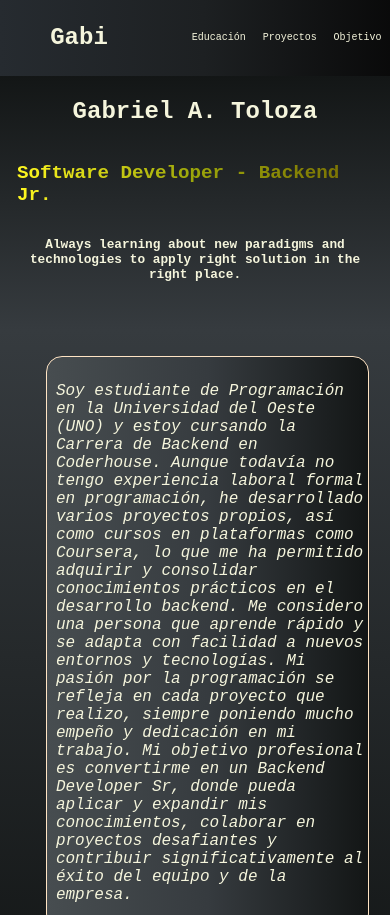
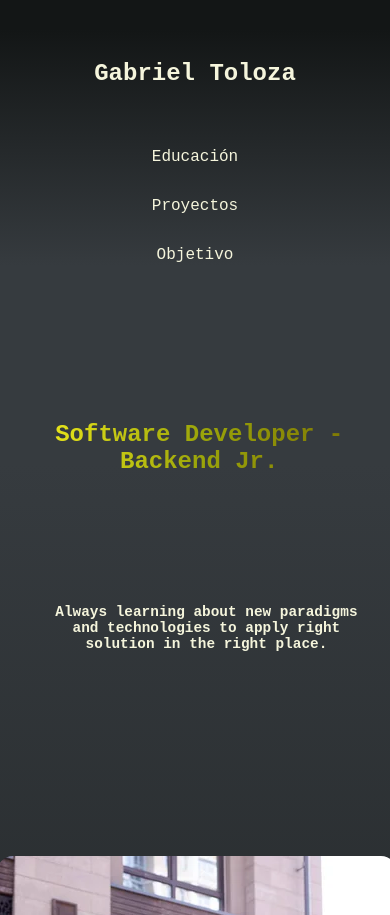
Before and after one commit to gabrieltoloza/Portafolio_GeneracionT, a plain HTML site: page index.html in a window 390 px wide. Shown: the top 915 px of the page. Drawn offline with Linux system fonts and the light colour scheme.

Commit message:
to road responsive

```diff
--- a/estilos.css
+++ b/estilos.css
@@ -10,28 +10,25 @@
 }
 
 body {
-    background: linear-gradient(to left, #363b3f , #131616 , #363b3f );
-    height: 100%;
-    width: 100%;
+    /* background: linear-gradient(to left, #363b3f , #131616 , #363b3f ); */
+    background: whi;
 }
 
 
 
 .header-navbar {
-
-    padding: 1vh;
-    background: linear-gradient(to left, #363b3f , #131616 , #363b3f );
-    height: 7vh;
+    background: linear-gradient(to top, #363b3f 10%, #131616  90%);
+    height: 35vh;
     width: 100%;
     color: antiquewhite;
 }
 
 #navBar {
     display: flex;
-    flex-direction: row;
+    flex-direction: column;
     justify-content: space-between;
     height: 100%;
-
+    width: 100%;
 }
 
 .navbar-div1 {
@@ -40,23 +37,25 @@ body {
     width: 100%;
     height: 100%;
     align-items: center;
+}
+
+.navbar-div1 h1 {
 
 }
 
 
 .navbar-ul {
     display: flex;
-    flex-direction: row;
+    flex-direction: column;
     width: 100%;
     height: 100%;
-    align-items: center;
-    padding-left: 85vh;
+    padding: 0;
     list-style-type: none;
+
 }
 
 .navbar-ul li {
-    margin: 1vh;
-
+    height: 100%;
 }
 
 
@@ -67,7 +66,7 @@ body {
 
 
 
-@media  (max-width: 600px ) {
+@media  (min-width: 768px ) {
 
     .header-navbar {
         background: linear-gradient(to left , #080808 , #1d2022 , #262b30 );
@@ -76,132 +75,178 @@ body {
 
     }
 
+    #navBar {
+        display: flex;
+        flex-direction: row;
+    }
+
+    #navBar div h1 {
+        margin-left: 4vh;
+    }
+
     .navbar-ul {
         display: flex;
         flex-direction: row;
         width: 100%;
         height: 100%;
-        align-items: center;
-        padding-left: 4vh;
-        padding-right: 1vh;
+        margin-right: 3vh;
         list-style-type: none;
         font-size: 10px;
+        justify-content: end;
+    }
+
+    .navbar-ul li {
+        height: 100%;
+        display: flex;
+        justify-content: center;
+        align-items: center;
+        margin-inline: 2vh;
+    }
+
+    .navbar-ul li a {
+
+    }
+}
+
+@media  (min-width: 1024px ) {
+
+    #navBar {
+        padding-right: 2vh;
+    }
+
+    .navbar-ul {
+        font-size: 2.1vh;
+        margin-left: 2vh;
+        font-weight: bold;
     }
 }
 
 
 
 /*  ==== BIENVENIDA ====  */
-
+/* !!!  TERMINAR LA BIENVENIDA MOBILE */
+/* !!!  TERMINAR LA BIENVENIDA MOBILE */
+/* !!!  TERMINAR LA BIENVENIDA MOBILE */
 
 .bienvenida {
-    padding: 1vh;
+    margin: 0;
+    padding: 0;
     color: antiquewhite;
-    background: linear-gradient(to left, #363b3f , #131616 , #363b3f );
+    background: linear-gradient(to bottom, #363b3f 10%, #131616 90% );
     min-height: 100vh;
+    min-width: 100%;
     display: grid;
     grid-template-areas:
-    "titulo titulo"
-    "imagen texto"
+    "titulo"
+    "imagen"
+    "texto"
     ;
-    grid-template-columns: 1fr 1fr;
-    grid-template-rows: 40% 60%;
-    gap: 1vh 0vh;
+    grid-template-columns: 1fr;
+    gap: 1vh;
+    justify-items: center;
+    align-items: center;
+    justify-content: space-between;
+    align-content: center;
 }
 
 .bienvenida .main-div1 {
+    padding: 0;
+    margin: auto;
     grid-area: titulo;
-    background: linear-gradient(to left, #363b3f , #131616 , #363b3f );
-    width: 100%;
-    height: 100%;
-    display: flex;
-    align-items: center;
-
+    background: transparent;
+    max-width: 100%;
+    min-width: 100px;
+    height: 65vh;
 }
 
-.bienvenida .main-div2 {
-    grid-area: imagen;
+
+
+.bienvenida .main-div1 div {
+    height: 100%;
     width: 100%;
-    height: 100%;
     display: flex;
     flex-direction: column;
-    align-items: center;
-    justify-content: end;
-    background: linear-gradient(to right, #363b3f, #131616 );
-}
-
-.bienvenida .main-div3 {
-    grid-area: texto;
-    background: linear-gradient(to left, #363b3f, #131616 );
-    width: 100%;
-    height: 100%;
-}
-
-.bienvenida .main-div1 div {
-    height: 30vh;
-    width: 100vh;
-    display: flex;
-    flex-direction: column;
-    align-items: center;
-    padding: 2vh;
+    padding: .5vh;
 }
 
 .bienvenida .main-div1 div h1 {
     margin-top: 1rem;
-    height: 7vh;
-    font-weight: 900;
-    font-size: 2rem;
+    height: 30%;
+    font-size: 1rem;
+    display: none;
 }
 
 .bienvenida .main-div1 div h3 {
-    height: 7vh;
-    font-weight: 700;
-    font-size: 2.5rem;
+
+    height: 100%;
+    max-width: 100%;
+    display: flex;
+    flex-direction: column;
+    justify-content: center;
+    text-align: center;
+    font-weight: bold;
+    font-size: 1.5rem;
     background: linear-gradient(to left, #756a02 , #9ba50a , #fff820 );
     -webkit-background-clip: text;
     color: transparent;
     background-clip: text;
     transition: 0.5s;
+    padding: 1px;
 }
 
 
 .bienvenida .main-div1 div p {
-    margin-top: 1vh;
-    padding: 1vh;
-    height: 7vh;
-    width: 50vh;
+    margin: 0;
+    height: 80%;
+    min-width: 100%;
+    padding: .5em;
+    justify-content: center;
     text-align: center;
+    text-wrap: balance;
     font-weight: bold;
     font-size: 0.9rem;
 }
 
 
+
+
+.bienvenida .main-div2 {
+    grid-area: texto;
+    min-height: 100%;
+    height: auto;
+    max-width: 100%;
+    min-width: 100px;
+    margin: auto;
+    padding: .8rem .8rem 0rem .8rem;
+
+    background: transparent;
+}
+
 .bienvenida .main-div2 div {
-    margin: 1vh;
-    margin-right: 0;
-    padding: 1vh;
-    padding-bottom: 0;
-    padding-right: 0;
+    margin: 0;
+    padding: 0;
     display: flex;
+    min-height: 100%;
     flex-direction: column;
     align-items: center;
     justify-content: center;
 }
 
 .bienvenida .main-div2 div div {
-    margin: 1vh;
-    margin-right: 0;
-    padding: 1vh;
-    padding-right: 0;
+    margin: 0;
+    padding: 0;
     border: bisque 1px solid;
     border-radius: 1rem;
     background: linear-gradient(to left, #131616 , #363b3f , #474d50 );
 }
 
 .bienvenida .main-div2 p {
-    width: 60vh;
+
+    font-weight: bold;
+    font-size: 13px;
     margin: 1vh;
-    padding: 1vh;
+    padding: 1rem;
+    text-wrap: balance;
 
 }
 
@@ -212,11 +257,11 @@ body {
     list-style-type: none;
     align-items: center;
     justify-content: center;
-    width: 13vh;
-    padding: 1vh;
-    height: 4vh;
+    width: auto;
+    height: auto;
+    padding: 4rem 1rem 2rem 1rem;
     color: white;
-
+    gap: 2rem;
 }
 
 .bienvenida .main-div2 li {
@@ -224,7 +269,7 @@ body {
     width: 2rem;
     padding: 1px;
     margin: 1px;
-    font-size: 1.5rem;
+    font-size: 2.5rem;
 }
 
 .bienvenida .main-div2 a {
@@ -254,132 +299,159 @@ body {
 }
 
 
+
 .bienvenida .main-div3 {
+    grid-area: imagen;
+    background: transparent;
+
+    min-width: 20vw;
+    min-height: 50vh;
+    margin: 1px;
+    padding: 1px;
 
 }
 
 .bienvenida .main-div3 div {
-    width: 100%;
-    height: 100%;
+    margin: 1px;
+    padding: 1px;
+    min-width: 100%;
+    min-height: 100%;
     display: flex;
     flex-direction: column;
     align-items: center;
 }
 
 .bienvenida .main-div3 div img {
-    height: 33rem;
-    margin-left: 2rem;
+
+    object-fit: cover;
     border-radius: 1rem;
+    min-width: 50px;
+    width: 400px;
+    min-height: 70px;
 }
 
 
-@media  (max-width: 600px ) {
+@media  (min-width: 1024px ) {
 
-    body {
-        background: linear-gradient(to right, #363b3f, #131616 );
-    }
 
     /** ==== SECCION BIENVENIDA RESPONSIVE */
     /** ==== SECCION BIENVENIDA RESPONSIVE */
     /** ==== SECCION BIENVENIDA RESPONSIVE */
 
+
     .bienvenida {
-        padding: 0;
-        padding-bottom: 0;
-        margin: 0;
+        padding: 1rem 1rem 2rem 1rem;
         color: antiquewhite;
-        background: linear-gradient(to right, #363b3f, #131616 );
+        background: linear-gradient(to left, #363b3f , #131616 , #363b3f );
         min-height: 100vh;
+        min-width: 100%;
+        display: grid;
+        grid-template-areas:
+        "titulo titulo"
+        "imagen texto"
+        ;
+        grid-template-columns: 1fr 1fr;
+        grid-template-rows: 40% 60%;
+        gap: 1vh 0vh;
+    }
+
+    .bienvenida .main-div1 {
+        grid-area: titulo;
+        background: linear-gradient(to left, #363b3f , #131616 , #363b3f );
         width: 100%;
+        height: 100%;
         display: flex;
-        flex-direction: column;
-        justify-content: flex-start;
-        gap: 0;
+        align-items: center;
+
     }
 
 
-
-    .bienvenida .main-div1 {
-        background: linear-gradient(to top, #363b3f, #131616 );
-    }
-
     .bienvenida .main-div1 div {
-        height: auto;
-        width: 100%;
+        height: 30vh;
+        min-width: 100%;
+        width: auto;
         display: flex;
         flex-direction: column;
         align-items: center;
-        justify-content: end;
-
+        padding: 0;
     }
 
     .bienvenida .main-div1 div h1 {
-        width: 100%;
-        margin: .3rem;
+        margin-top: 1rem;
         height: 7vh;
-        font-weight: bold;
-        font-size: 1.5rem;
-        text-align: center;
+        font-weight: 900;
+        font-size: 2rem;
+        display: block;
     }
 
     .bienvenida .main-div1 div h3 {
         height: 7vh;
         font-weight: 700;
-        font-size: 1.2rem;
+        font-size: 2.5rem;
         background: linear-gradient(to left, #756a02 , #9ba50a , #fff820 );
         -webkit-background-clip: text;
         color: transparent;
         background-clip: text;
-
+        transition: 0.5s;
     }
 
 
     .bienvenida .main-div1 div p {
-        margin: 1vh;
-        padding: 1vh;
+        margin-top: 2rem;
         height: 7vh;
-        width: 100%;
-        align-items: center;
+        width: 50vh;
         text-align: center;
+        align-content: center;
         font-weight: bold;
-        font-size: 0.8rem;
+        font-size: 0.9rem;
     }
 
 
     .bienvenida .main-div2 {
+        padding-inline: 0;
         grid-area: imagen;
         width: 100%;
         height: 100%;
         display: flex;
         flex-direction: column;
         align-items: center;
-        justify-content: end;
-        background: linear-gradient(to bottom, #363b3f, #131616 );
+        background: linear-gradient(to right, #363b3f, #131616 );
     }
 
+
+
     .bienvenida .main-div2 div {
+        min-height: 100%;
+        min-width: 100%;
 
+        margin: 1;
         display: flex;
-        width: 100%;
         flex-direction: column;
-        align-items: center;
-        justify-content: center;
-
+        justify-content: end;
     }
 
     .bienvenida .main-div2 div div {
-        width: 80%;
-        border: bisque 1px solid;
-        border-radius: 1rem;
+        min-height: 13rem;
+        height: 13rem;
+        min-width: 70%;
+        width: 70%;
+        margin-left: auto;
+        margin-right: auto;
+		display: flex;
+		flex-direction: column;
+		justify-content: center;
         background: linear-gradient(to left, #131616 , #363b3f , #474d50 );
     }
 
     .bienvenida .main-div2 p {
-        width: 100%;
-        margin: 1vh;
-        padding: 1vh;
+		height: 100%;
+		padding: 0;
+		margin: 0;
+		text-align: center;
+		text-wrap: balance;
+		font-size: 2vw;
+    }
 
-    }
 
 
     .bienvenida .main-div2 ul {
@@ -390,7 +462,6 @@ body {
         justify-content: center;
         width: 13vh;
         padding: 1vh;
-        height: 4vh;
         color: white;
 
     }
@@ -408,9 +479,30 @@ body {
         text-decoration: none;
     }
 
+    .bienvenida .main-div2 div ul li {
+        width: 100%;
+        height: 100%;
+        text-align: center;
+        padding: 3px;
+        padding-top: 4px;
+
+    }
+
+    .bienvenida .main-div2 div ul li a,
+    .bienvenida .main-div2 div ul li a svg {
+        width: 80%;
+        height: 80%;
+
+    }
+
+    .bienvenida .main-div2 div ul li a svg {
+        box-shadow: 0 0 10px #575755, 0 0 15px #575755, 0 0 20px #575755, 0 0 25px #575755, 0 0 35px #575755;
+    }
+
+
     .bienvenida .main-div3 {
-        background: linear-gradient(to top, #363b3f, #131616 );
-        margin: 0;
+        grid-area: texto;
+        background: linear-gradient(to left, #363b3f, #131616 );
         width: 100%;
         height: 100%;
     }
@@ -421,14 +513,14 @@ body {
         display: flex;
         flex-direction: column;
         align-items: center;
-        margin-bottom: 2rem;
     }
 
     .bienvenida .main-div3 div img {
         height: 33rem;
-        margin: 1.5rem;
+        margin-left: 2rem;
         border-radius: 1rem;
     }
+
 
 
 }
@@ -442,19 +534,21 @@ body {
 
 
 .seccion-exp {
+
     width: 100%;
-    height: 30rem;
-    padding: 1rem;
+    height: 27rem;
+    padding: 0;
     background: linear-gradient(to left, #363b3f , #131616 , #363b3f );
     display: flex;
     flex-direction: column;
-    align-items: center;
-    justify-content: center;
+
 }
 
 .seccion-exp h1 {
-    margin-top: 1rem;
-    padding-top: 1rem;
+    margin: 0;
+    padding: 0;
+    height: 100%;
+
 }
 
 
--- a/index.html
+++ b/index.html
@@ -11,7 +11,7 @@
     <header class="header-navbar">
         <nav id="navBar">
             <div class="navbar-div1">
-                <h1><a href="/index.html">Gabi</a></h1>
+                <h1><a href="/index.html">Gabriel Toloza</a></h1>
             </div>
             <ul class="navbar-ul">
                 <li><a href="#">Educación</a></li>
@@ -35,9 +35,8 @@
         </div>
         <div class="main-div2">
             <div>
-                <div>
+                <div id="parrafo-main-div">
                     <p>
-                        <i>
                         Soy estudiante de Programación en la Universidad del Oeste (UNO)
                         y estoy cursando la Carrera de Backend en Coderhouse. Aunque
                         todavía no tengo experiencia laboral formal en programación, he
@@ -52,7 +51,6 @@
                         donde pueda aplicar y expandir mis conocimientos, colaborar en
                         proyectos desafiantes y contribuir significativamente al éxito
                         del equipo y de la empresa.
-                        </i>
                     </p>
                 </div>
 
```
Lines whose indentation alone changed are shown as unchanged.
